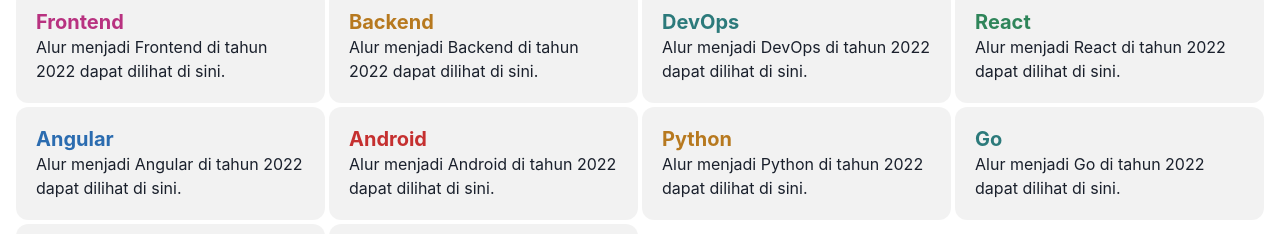
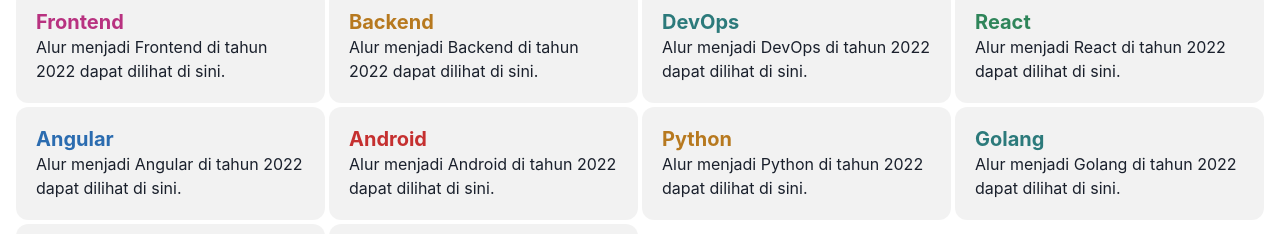
Before and after one commit to nabilaba/pusatngoding, a React (Create React App) app in the folder Frontend/: page /roadmap in a window 1280 px wide. Shown: the part 271-505 px from the top of the page. Built offline with nearby package versions, Linux system fonts and the light colour scheme.

Commit message:
fix: Roadmap Golang dan auto rows kolom

```diff
--- a/Frontend/src/routes/roadmap/Roadmap.js
+++ b/Frontend/src/routes/roadmap/Roadmap.js
@@ -46,7 +46,7 @@
     warnaTeksDark: "yellow.400",
   },
   {
-    judul: "Go",
+    judul: "Golang",
     warnaTeks: "teal.600",
     warnaTeksDark: "teal.400",
   },
@@ -104,6 +104,7 @@
           columns={{ base: 2, lg: 4 }}
           spacing={"1"}
           w={"full"}
+          autoRows={"1fr"}
         >
           {dataRoadmap.map((item) => {
             return <Feature {...item} key={item.judul} />;
```
